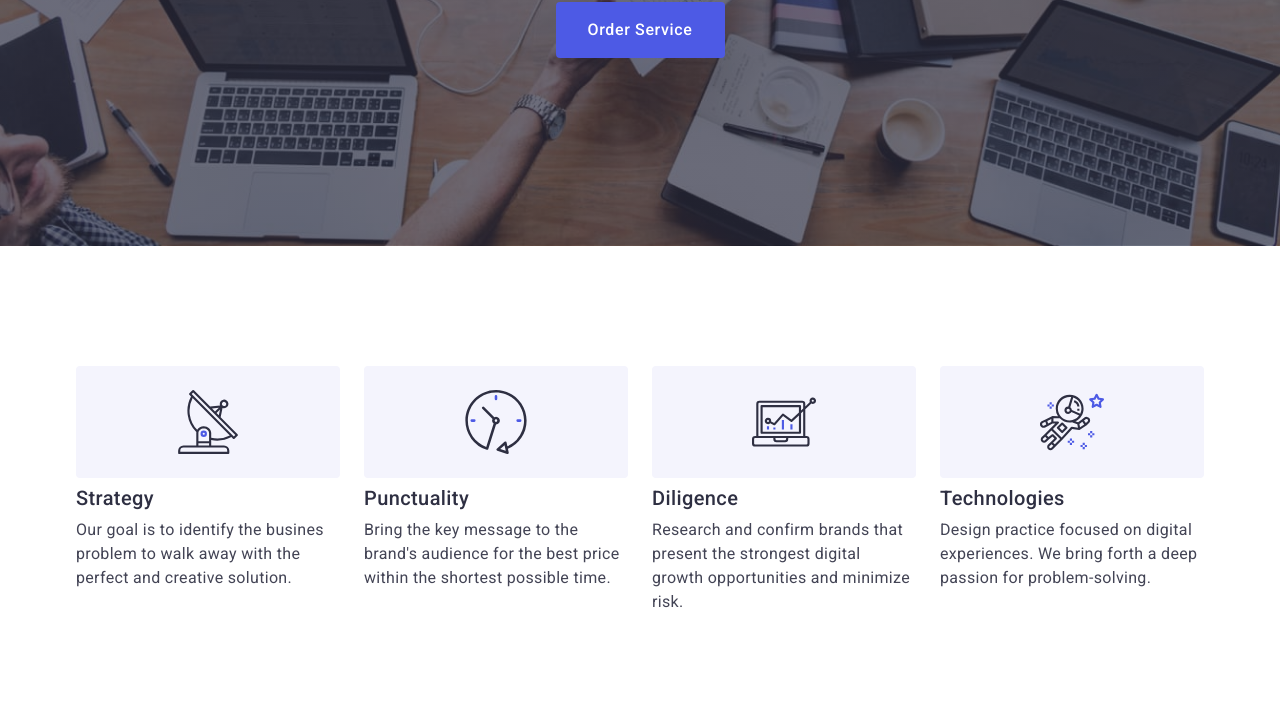
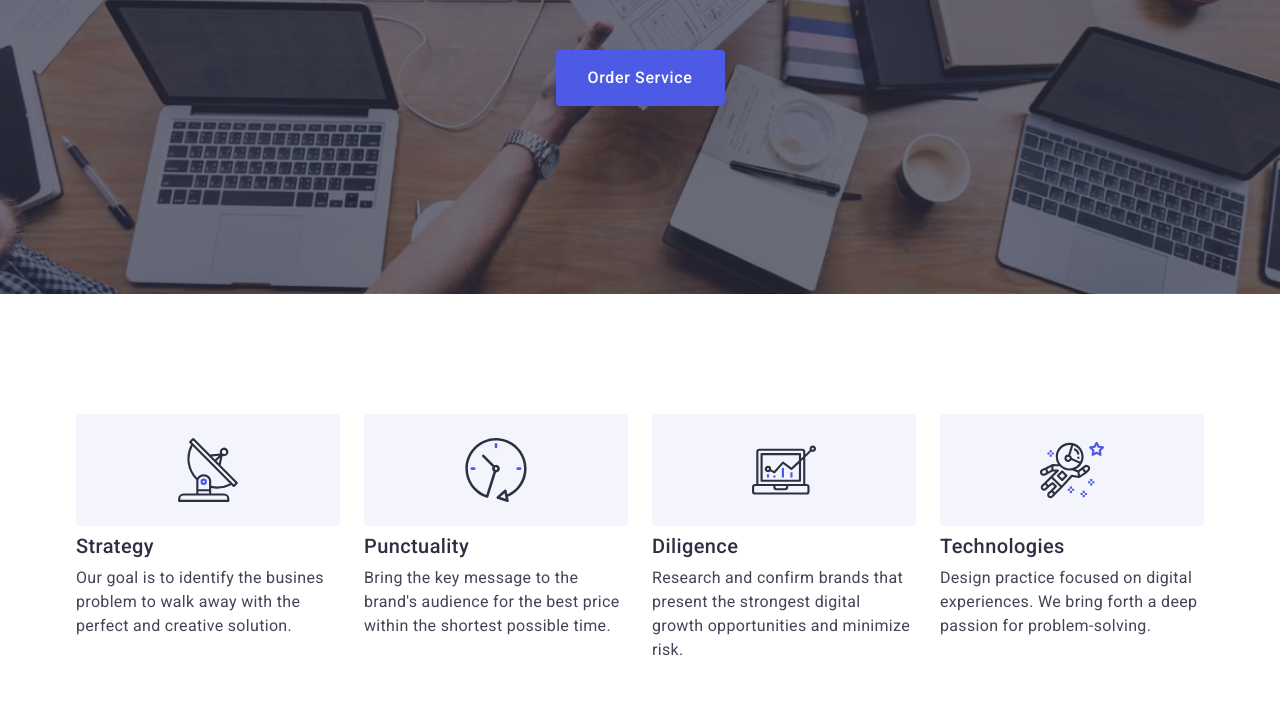
Before and after one commit to msp3021/goit-markup-hw-004, a plain HTML site: page index.html in a window 1280 px wide. Shown: the part 398-1100 px from the top of the page. Drawn offline with nearby package versions, Linux system fonts and the light colour scheme.

Commit message:
button margin

```diff
--- a/css/style.css
+++ b/css/style.css
@@ -179,7 +179,8 @@ display: block;
 min-width: 169px;
 height: 56px;
 border: none;
-border-radius: 4px; }
+border-radius: 4px;
+margin-top: 48px; }
 
 .hero-button:hover,
 .hero-button:focus{
```
